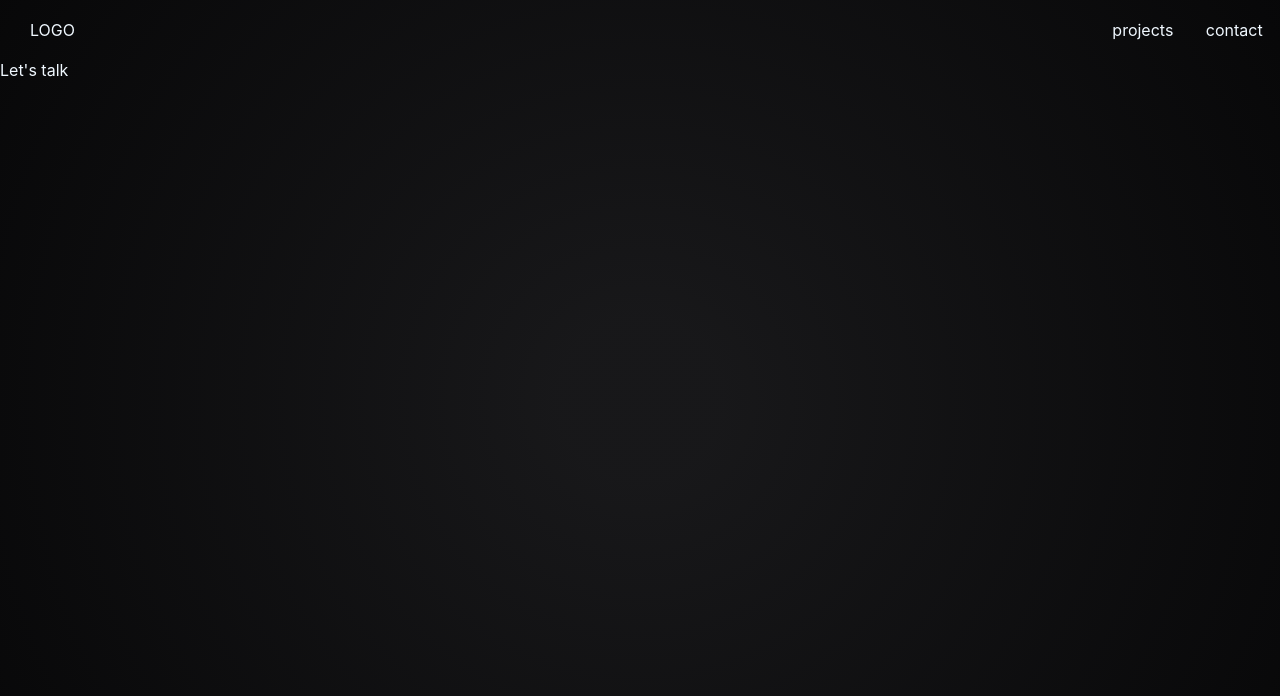
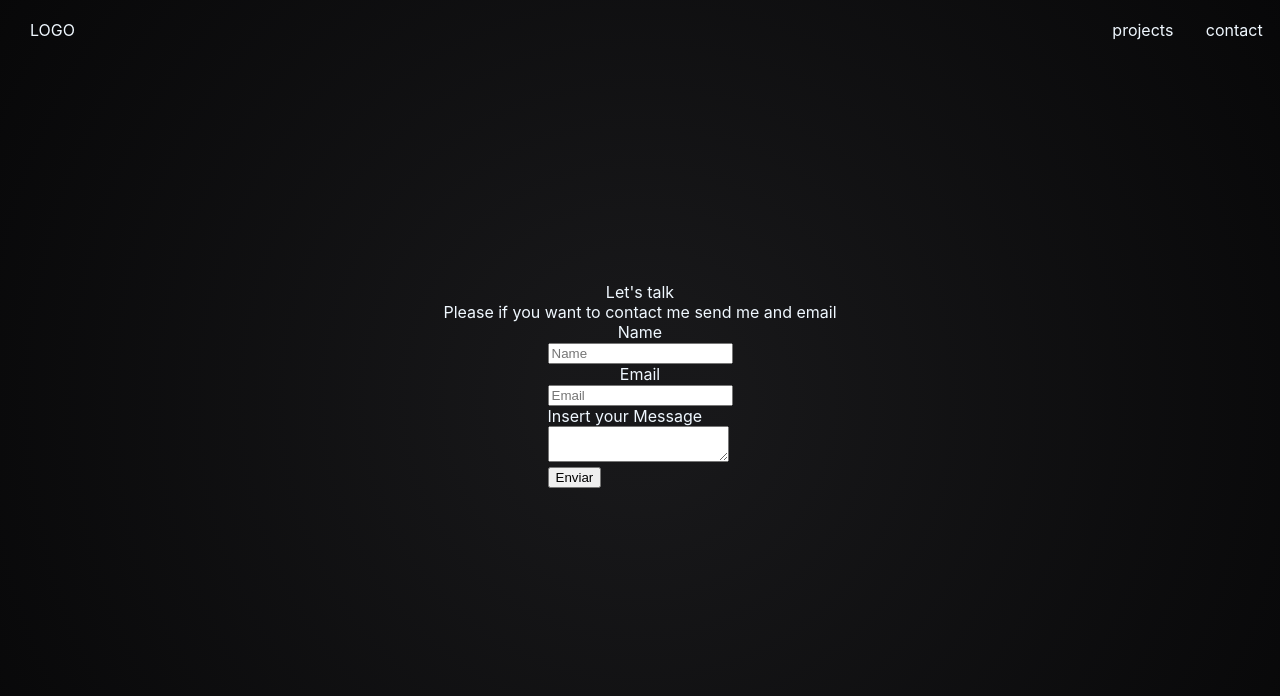
Before and after one commit to EricR19/Portfolio_ReactJS, a React (Create React App) app in the folder portfolio/: page / in a window 1280 px wide. Shown: the top 696 px of the page. Built offline with nearby package versions, Linux system fonts and the light colour scheme.

Commit message:
New Changes

```diff
--- a/portfolio/src/components/formContact/FormContact.js
+++ b/portfolio/src/components/formContact/FormContact.js
@@ -7,6 +7,30 @@ class Form extends React.Component {
       <div>
         <div className="main">
           <div className="tittle">Let's talk</div>
+          <div className="intro">
+            Please if you want to contact me send me and email
+          </div>
+          <div className="name">Name</div>
+          <div className="input-name">
+            <input className="txt-name" id="txtName" placeholder="Name"></input>
+          </div>
+          <div className="email">Email</div>
+          <div className="input-email">
+            <input
+              className="txt-input"
+              id="txtEmail"
+              placeholder="Email"
+            ></input>
+            <div className="text-Msg">
+              <div className="Message"> Insert your Message</div>
+              <textarea className="txt-Message" id="txtAreaMessage"></textarea>
+            </div>
+            <div>
+              <div>
+                <button>Enviar</button>
+              </div>
+            </div>
+          </div>
         </div>
       </div>
     );
--- a/portfolio/src/components/formContact/formContact.css
+++ b/portfolio/src/components/formContact/formContact.css
@@ -1,3 +1,11 @@
 body {
   color: aliceblue;
 }
+
+.main {
+  height: 650px;
+  display: flex;
+  flex-direction: column;
+  justify-content: center;
+  align-items: center;
+}
```
